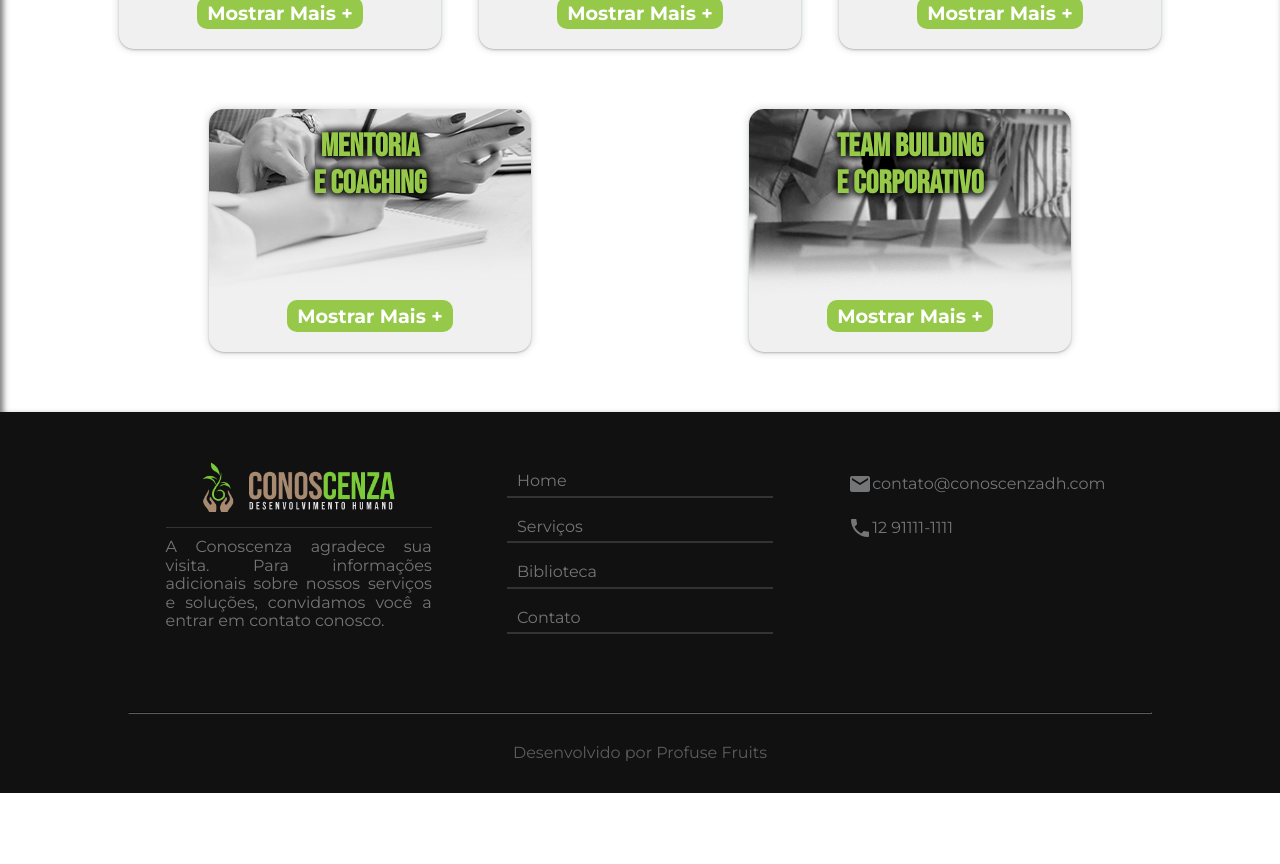
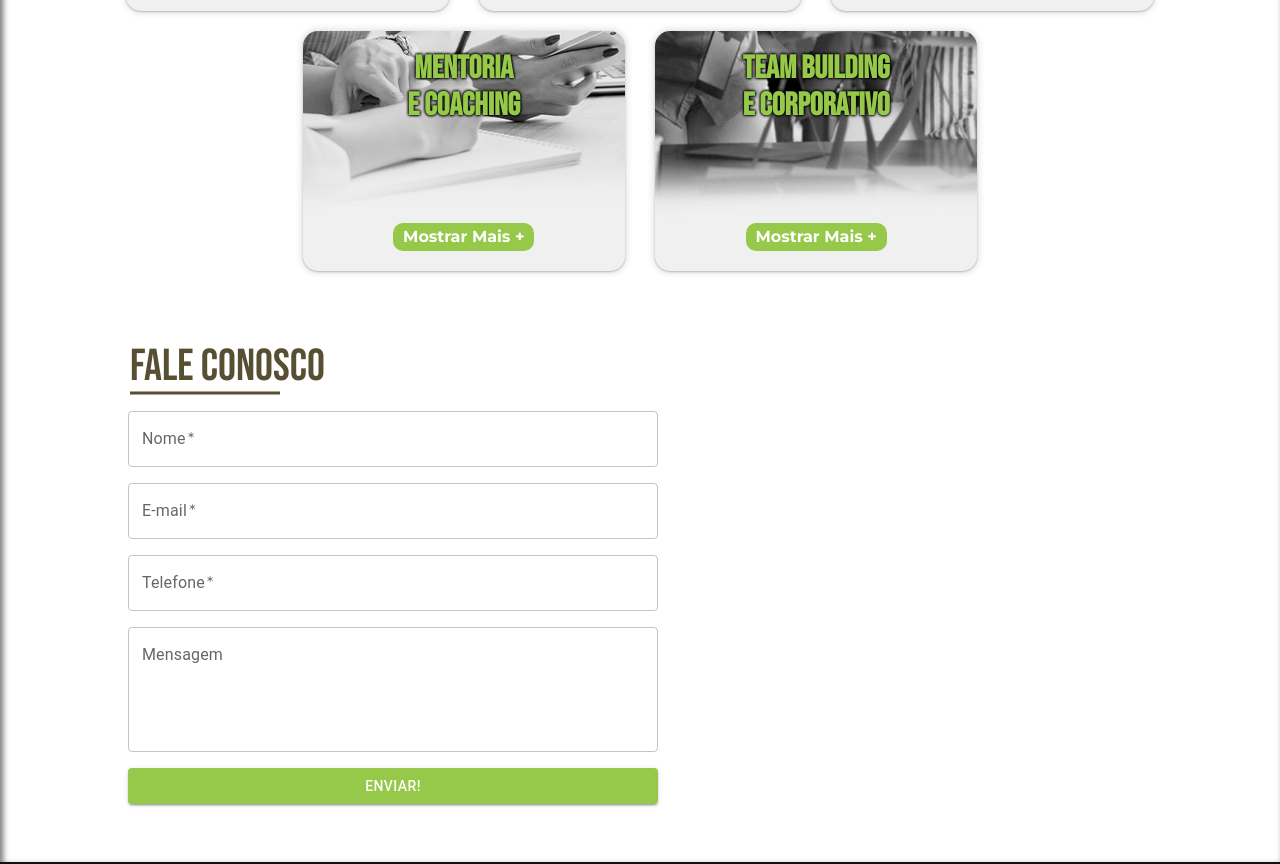
Before and after one commit to gabrielJToledo/conosdh, a React (Create React App) app: page / in a window 1280 px wide. Shown: the part 1200-2064 px from the top of the page. Before the commit the page ends 1993 px from the top, so only its background shows below. Built offline with nearby package versions, Linux system fonts and the light colour scheme.

Commit message:
Feat: insert contact component

```diff
--- a/package.json
+++ b/package.json
@@ -17,6 +17,7 @@
     "react": "^18.1.0",
     "react-bootstrap": "^2.4.0",
     "react-dom": "^18.1.0",
+    "react-input-mask": "^2.0.4",
     "react-router-dom": "^6.3.0",
     "react-scripts": "5.0.1",
     "react-scroll": "^1.9.0",
--- a/src/App.css
+++ b/src/App.css
@@ -1,13 +1,3 @@
 *  {
   font-family: 'Montserrat', sans-serif;
 }
-
-.app {
-  display: grid;
-  grid-template-columns: 1fr;
-  grid-template-rows: 1fr 1fr;
-  grid-template-areas:
-    "content"
-    "footer";
-  height: 100vh;
-}
--- a/src/components/home/Home.css
+++ b/src/components/home/Home.css
@@ -7,6 +7,7 @@
     align-items: center;
     width: 100%;
     position: relative;
+    overflow-x: hidden;
     z-index: 1;
 }
 
@@ -38,11 +39,21 @@
 }
 
 .c-container {
+  width: 100%;
+  display: flex;
+  align-items: self-start;
+  flex-wrap: wrap;
+  max-width: 1080px;
+  position: relative;
+  z-index: 20;
+}
+
+ .c-services_container {
     width: 100%;
     display: flex;
     align-items: self-start;
     flex-wrap: wrap;
-    justify-content: space-around;
+    justify-content: center;
     max-width: 1080px;
     position: relative;
     z-index: 20;
@@ -102,6 +113,7 @@
     background-position: -121px -184px;
     padding: 20px 10px;
     display: flex;
+    margin: 10px 15px;
     flex-direction: column;
     align-items: center;
     justify-content: space-around;
@@ -119,7 +131,7 @@
     border: unset;
     cursor: pointer;
     border-radius: 10px;
-    font-size: 1.2em;
+    font-size: 1em;
 }
 
 .c-serviceCard-head {
@@ -130,9 +142,9 @@
     margin-bottom: 30px;
     /* filter: brightness(200%); */
     /* -webkit-text-stroke: 0.1px rgb(255, 255, 255); */
-    text-shadow: 0 0 8px rgb(0, 0, 0),
-    0 0 8px rgb(0, 0, 0),
-    0 0 8px rgb(0, 0, 0);
+    text-shadow: 0 0 3px black,
+    0 0 3px black,
+    0 0 3px black;
     color: transparent;
     color: #96c949;
 }
@@ -177,3 +189,110 @@
   .c-serviceCard.card8 {
     background-image: url('../../assets/services/teamBuilding.png');
   }
+
+  .c-talkToUs {
+    width: 100%;
+    display: flex;
+    justify-content: center;
+    max-width: 1080px;
+    margin: 50px 0;
+  }
+
+  .c-talkToUs-contact {
+    width: 50%;
+    margin-left: 20px;
+  }
+
+  .c-talkToUs_form {
+    width: 50%;
+  }
+
+  .c-talkToUs-contact h2 {
+    color: #574f32;
+    font-size: 2.8em;
+    font-family: "Bebas Neue", sans-serif;
+    font-weight: 400;
+    font-style: normal;
+    margin: 10px 10px;
+    position: relative;
+  }
+
+  .c-talkToUs-contact h2::before {
+    content: ""; /* Necessário para exibir o pseudo-elemento */
+    position: absolute;
+    left: 0; /* Ajuste conforme necessário */
+    top: 100%; /* Ajuste conforme necessário */
+    transform: translateY(-50%); /* Centraliza verticalmente */
+    height: 3px; /* Espessura da linha */
+    width: 150px; /* Comprimento da linha */
+    background-color: #574f32; /* Cor da linha */
+    margin-right: 10px; /* Espaço entre a linha e o texto */
+}
+
+.c-talkToUs-btn {
+    background-color: #96c949 !important;
+}
+
+@media (max-width: 1150px) {
+  .c-headerWPPLink {
+    display: none;
+  }
+}
+
+@media (max-width: 1000px) {
+  .c-img_gis {
+    display: none;
+  }
+
+  .c-aboutUs {
+    justify-content: center;
+  }
+
+  .c-aboutUs_txt {
+    width: 80%;
+  }
+}
+
+@media (max-width: 900px) {
+  .c-headerComponent__nav {
+    display: none;
+  }
+
+  .c-talkToUs_form {
+   display: none;
+  }
+
+  .c-talkToUs-contact {
+    margin: 0;
+  }
+}
+
+@media (max-width: 750px) {
+  .c-serviceCard {
+    width: 45%;
+  }
+  .c-aboutUs_txt {
+    width: 70%;
+}
+
+.c-footer__phoneEmail {
+  align-items: center;
+}
+
+.c-footer__linksContainer .c-footer__siteResume {
+  width: 70% !important;
+}
+}
+
+@media (max-width: 600px) {
+  .c-serviceCard {
+    width: 80%;
+  }
+}
+
+@media (max-width: 546px) {
+  .c-btnSchedule {
+    width: 100%;
+    object-fit: contain;
+  }
+}
--- a/src/components/home/Home.jsx
+++ b/src/components/home/Home.jsx
@@ -7,6 +7,8 @@ import Accordion from '@mui/material/Accordion';
 import AccordionSummary from '@mui/material/AccordionSummary';
 import AccordionDetails from '@mui/material/AccordionDetails';
 import Typography from '@mui/material/Typography';
+import { TextField, Button, Box } from '@mui/material';
+import InputMask from 'react-input-mask';
 
 const gis = require("../../assets/gis.png");
 const btnSchedule = require("../../assets/btnSchedule.png");
@@ -60,6 +62,41 @@ function Home() {
   const handleToggle = (index) => {
     setExpandedIndex(expandedIndex === index ? false : index);
   };
+
+  const [formData, setFormData] = useState({
+    nome: "",
+    email: "",
+    telefone: "",
+    mensagem: ""
+  });
+  const [message, setMessage] = useState("");
+
+
+  const handleChange = (e) => {
+    setFormData({
+      ...formData,
+      [e.target.id]: e.target.value
+    });
+  };
+
+  const handleSubmit = async (e) => {
+    e.preventDefault();
+    try {
+      const response = await fetch("path/to/your/backend.php", {
+        method: "POST",
+        headers: {
+          "Content-Type": "application/x-www-form-urlencoded"
+        },
+        body: new URLSearchParams(formData)
+      });
+      const result = await response.text();
+      setMessage(result);
+    } catch (error) {
+      setMessage("Erro ao enviar o e-mail.");
+    }
+  };
+
+
   return (
     <section className="c-homeContent">
       {/* <section className="c-sliderContainer">
@@ -79,7 +116,7 @@ function Home() {
             Com mais de 15 anos de experiência, a Conoscenza DHO <br /> utiliza técnicas da neurociência do comportamento para <br /> criar equipes de alta performance, fortalecer a cultura <br /> organizacional e impulsionar seus resultados.
           </p>
 
-          <a href="" title="Agendar">
+          <a target="_blank" href="https://wa.me/5512996123692?text=Olá,%20gostaria%20de%20mais%20informações." title="Agendar">
             <img className="c-btnSchedule" src={btnSchedule} alt="Agendar" />
           </a>
         </div>
@@ -90,6 +127,7 @@ function Home() {
       <div className="c-space-divider"></div>
 
       <div className="c-container" id="servicesLink">
+        <div className="c-services_container">
           {accordionData.map((item, index) => (
             <div key={index} className={`c-serviceCard card${index + 1}`}>
               <p dangerouslySetInnerHTML={{ __html: item.title }} className="c-serviceCard-head"></p>
@@ -114,10 +152,85 @@ function Home() {
                 {expandedIndex === index ? 'Mostrar Menos -' : 'Mostrar Mais +'}
               </button>
             </div>))}
+        </div>
 
       </div>
 
-      {/* <div className="c-space-divider"></div> */}
+      <div className="c-talkToUs" id="contactSection">
+        <div className="c-talkToUs-contact">
+          <h2>Fale Conosco</h2>
+
+          <Box
+            component="form"
+            sx={{
+              '& .MuiTextField-root': { m: 1, width: '100%' },
+              '& .MuiButton-root': { m: 1, width: '100%' }
+            }}
+            noValidate
+            autoComplete="off"
+            onSubmit={handleSubmit}
+          >
+            <TextField
+              required
+              id="nome"
+              label="Nome"
+              variant="outlined"
+              placeholder="Digite seu nome..."
+              value={formData.nome}
+              onChange={handleChange}
+            />
+            <TextField
+              required
+              id="email"
+              label="E-mail"
+              variant="outlined"
+              placeholder="Digite seu e-mail..."
+              value={formData.email}
+              onChange={handleChange}
+            />
+            <InputMask
+              mask="(99) 99999-9999"
+              maskChar=" "
+              value={formData.telefone}
+              onChange={handleChange}
+            >
+              {() => (
+                <TextField
+                  required
+                  id="telefone"
+                  label="Telefone"
+                  variant="outlined"
+                  placeholder="Digite seu telefone..."
+                  type="tel"
+                />
+              )}
+            </InputMask>
+            <TextField
+              id="mensagem"
+              label="Mensagem"
+              variant="outlined"
+              placeholder="Digite sua mensagem..."
+              multiline
+              rows={4}
+              value={formData.mensagem}
+              onChange={handleChange}
+            />
+            <Button
+              variant="contained"
+              type="submit"
+              className="c-talkToUs-btn"
+            >
+              Enviar!
+            </Button>
+            {message && <p>{message}</p>}
+          </Box>
+
+        </div>
+
+        <div className="c-talkToUs_form">
+
+        </div>
+      </div>
     </section>
   );
 }
--- a/src/components/template/Footer.css
+++ b/src/components/template/Footer.css
@@ -88,6 +88,7 @@
 .c-footer__link {
     color: #747577;
     text-decoration: none;
+    cursor: pointer;
     margin: 10px 0;
     padding: 0 0 5px 10px;
     border-bottom: 2px solid #323335;
@@ -120,6 +121,11 @@
     margin: 10px 0;
     display: flex;
     align-items: center;
+    text-decoration: none;
+}
+
+.emailIcon {
+    margin-right: 5px;
 }
 
 @media (max-width: 769px) {
--- a/src/components/template/Footer.jsx
+++ b/src/components/template/Footer.jsx
@@ -1,6 +1,6 @@
 import React from 'react'
 import './Footer.css'
-import { Link } from 'react-router-dom'
+import { Link, animateScroll as scroll } from 'react-scroll';
 
 import { logoFooter } from '../../global'
 import { FontAwesomeIcon } from '@fortawesome/react-fontawesome'
@@ -18,24 +18,28 @@ function Footer() {
             <img className='c-footer__logo' src={logoFooter} alt="" />
             <p className='c-footer__footerDescription'>A Conoscenza agradece sua visita. Para informações adicionais sobre nossos serviços e soluções, convidamos você a entrar em contato conosco.</p>
           </div>
-          {/* <div className="c-footer__address">
-            <span className='c-footer__addressSpan'><FontAwesomeIcon icon="fa-location-dot" /> {address[0].street}, {address[0].num} - {address[0].district}</span>
-          </div> */}
           <div className="c-footer__links">
             {menu.map((menu, index) => {
-              return <Link key={index} className='c-footer__link' to="/">
+              return <Link
+                activeClass="active"
+                to={menu.link}
+                spy={true}
+                smooth={true}
+                offset={-70}
+                duration={500}
+                key={index} className='c-footer__link'>
                 {menu.menuName}
               </Link>
             })}
           </div>
           <div className="c-footer__phoneEmail">
             {eMail.map((mail, index) => {
-              return <span key={index} className='c-footer__phoneEmail__span'> <EmailIcon/> {mail.email} </span>
+              return <a  href='mailto:contato@conoscenzadh.com' title='e-mail' key={index} className='c-footer__phoneEmail__span'> <EmailIcon className='emailIcon' /> {mail.email} </a>
             })}
             {phone.map((phone, index) => {
-              return <span className='c-footer__phoneEmail__span' key={index}>
-               <LocalPhoneIcon></LocalPhoneIcon> {phone.ddd} {phone.num}
-              </span>
+              return <a  href='tel:+5512996123692' title='Telefone' className='c-footer__phoneEmail__span' key={index}>
+                <LocalPhoneIcon></LocalPhoneIcon> {phone.ddd} {phone.num}
+              </a>
             })}
           </div>
         </section>
--- a/src/global.js
+++ b/src/global.js
@@ -23,7 +23,7 @@ export const eMail = []
 eMail.push({email: 'contato@conoscenzadh.com'})
 
 export let menu = [];
-menu.push({menuName: 'Home', link: ''})
+menu.push({menuName: 'Home', link: 'headerSection'})
 menu.push({menuName: 'Serviços', link: 'servicesLink'})
-menu.push({menuName: 'Biblioteca', link: 'produtos'})
-menu.push({menuName: 'Contato', link: 'contato'})
+// menu.push({menuName: 'Biblioteca', link: 'produtos'})
+menu.push({menuName: 'Contato', link: 'contactSection'})
```
Also changed, not shown: src/components/template/Header.css (+16 -1 lines), src/components/template/Header.jsx (+46 -3 lines), 1 other file (tests, documents, lock files or other folders). Lines whose indentation alone changed are shown as unchanged.
